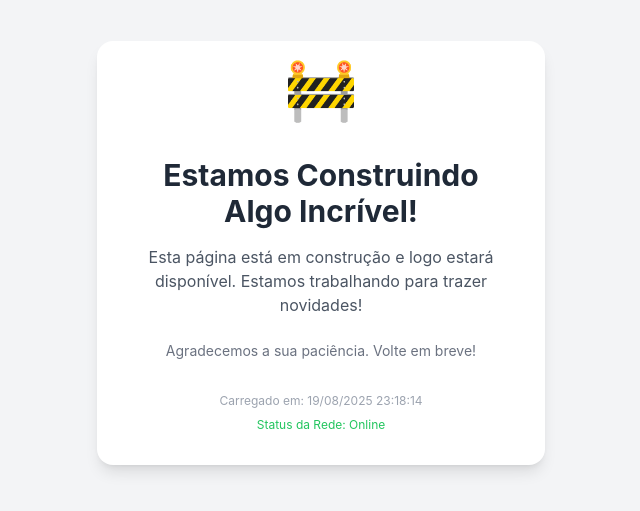
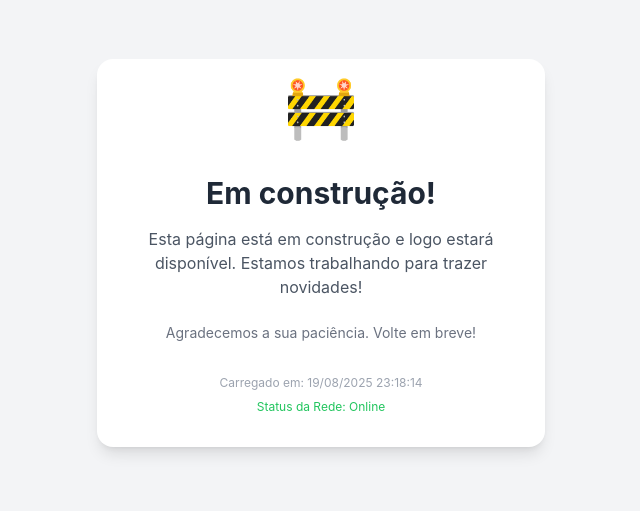
Before and after one commit to jpedrooliveira-dl/biojoaopedro, a plain HTML site: page pages/pagina.html in a window 1280 px wide. Shown: the part 147-658 px from the top of the page, without its empty margins (319-959 px from the left). Drawn offline with nearby package versions, Linux system fonts and the light colour scheme.

Commit message:
Update 2 pagina.html
Mudei  o  <h1>

```diff
--- a/pages/pagina.html
+++ b/pages/pagina.html
@@ -20,7 +20,7 @@
         <div class="text-6xl mb-6 animate-bounce" role="img" aria-label="Em Construção">
             🚧
         </div>
-        <h1 class="text-3xl font-bold text-gray-800 mb-4">Estamos Construindo Algo Incrível!</h1>
+        <h1 class="text-3xl font-bold text-gray-800 mb-4">Em construção!</h1>
         <p class="text-gray-600 mb-6">
             Esta página está em construção e logo estará disponível. Estamos trabalhando para trazer novidades!
         </p>
```
